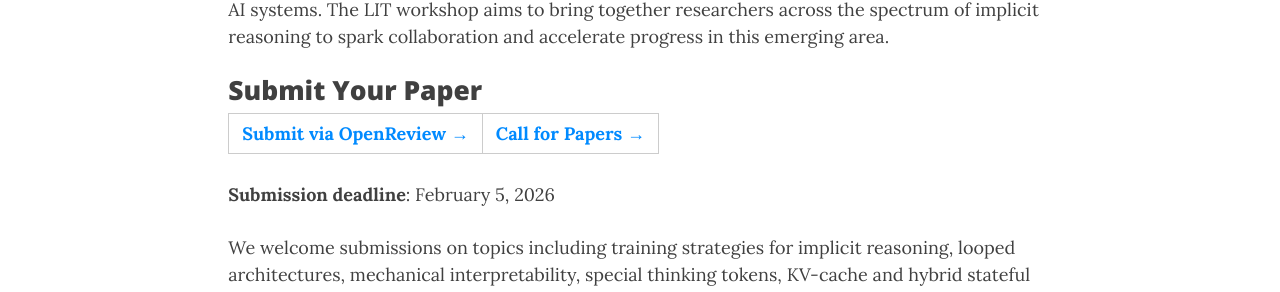
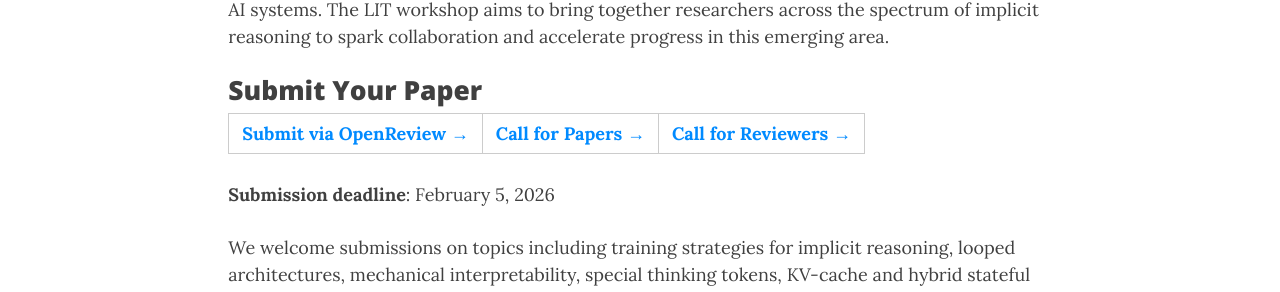
Before and after one commit to latent-implicit-thinking/latent-implicit-thinking.github.io, a Jekyll site: the page built from index.md, in a window 1280 px wide and 1321 px high. Shown: the part 483-775 px from the top of the window. Built offline with Jekyll 4.4.1, drawn with Linux system fonts in a browser that asks for light colours; comment, search, counter and statistics services are not loaded.

Commit message:
add call for reviewers link
Added a link for reviewer applications and updated the submission details.

```diff
--- a/index.md
+++ b/index.md
@@ -7,7 +7,7 @@ We are pleased to announce the **Latent & Implicit Thinking – Going Beyond CoT
 
 ## Submit Your Paper
 
-**[Submit via OpenReview →](https://openreview.net/group?id=ICLR.cc/2026/Workshop/LIT)** | **[Call for Papers →](https://latent-implicit-thinking.github.io/callforpapers/)**
+**[Submit via OpenReview →](https://openreview.net/group?id=ICLR.cc/2026/Workshop/LIT)** | **[Call for Papers →](https://latent-implicit-thinking.github.io/callforpapers/)** | **[Call for Reviewers →](https://forms.gle/ZevZZXi29WKSuAhQ7)**
 
 **Submission deadline**: February 5, 2026
 
```
